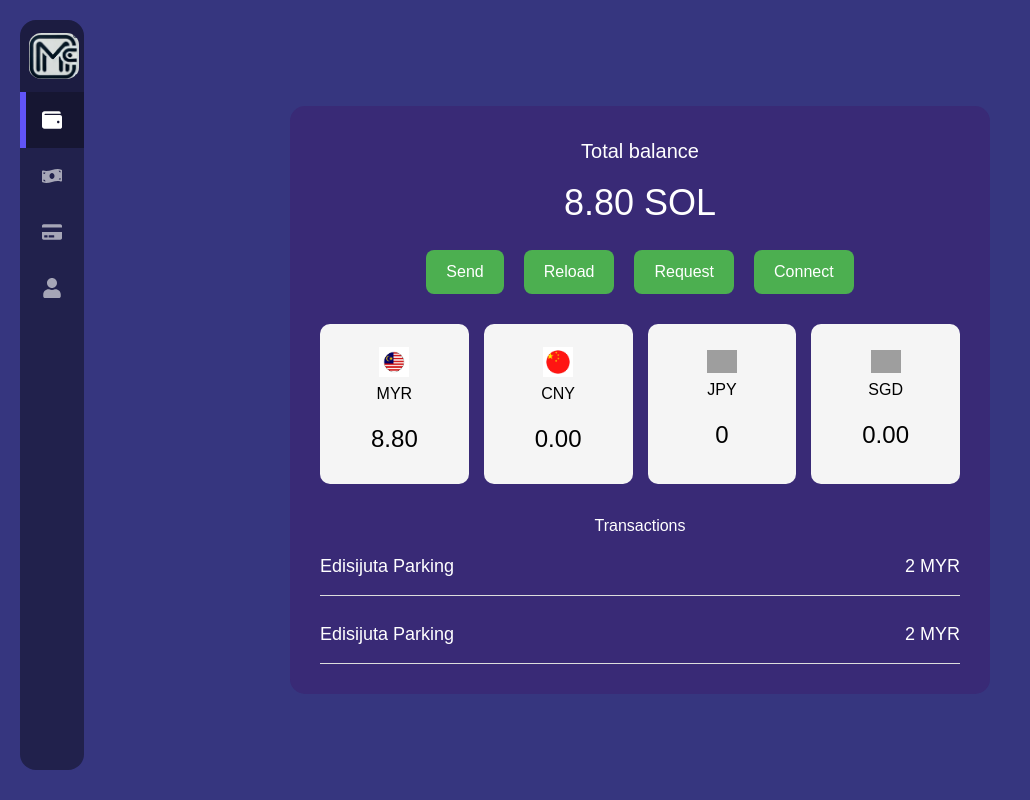
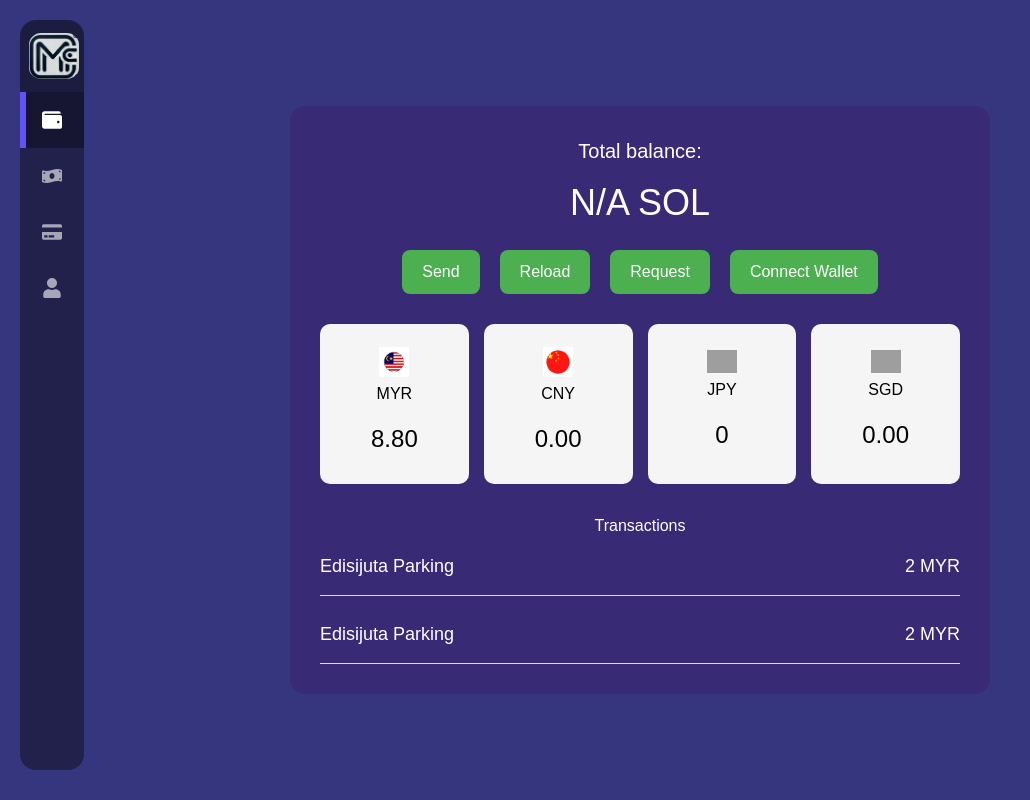
Before and after one commit to nightmire777/nextjs-blog, a Next.js app: page / in a window 1280 px wide. Shown: the whole page, without its empty margins (0-1030 px from the left). Built offline with nearby package versions, Linux system fonts and the light colour scheme; grey boxes are pictures that could not be loaded.

Commit message:
connect wallet button done

```diff
--- a/src/app/page.tsx
+++ b/src/app/page.tsx
@@ -100,13 +100,29 @@ export default function Home() {
         className={styles.walletContainer}
       >
         <div className={styles.balanceSection}>
-          <h2 className={styles.totalBalance}>Total balance</h2>
-          <h1 className={styles.balanceAmount}>8.80 SOL</h1>
+          <h2 className={styles.totalBalance}>Total balance: </h2>
+          <h1 className={styles.balanceAmount}>
+            {walletAddress ? (
+                <div>
+                    {balance ? `${balance.toFixed(3)} SOL `: 'Loading...'}
+                </div>
+                ) : (
+                <p>N/A SOL</p>
+            )}
+          </h1>
           <div className={styles.balanceActions}>
             <button className={styles.actionButton}>Send</button>
             <button className={styles.actionButton}>Reload</button>
             <button className={styles.actionButton}>Request</button>
-            <button className={styles.actionButton}>Connect</button>
+            {walletAddress ? (
+                <button className={styles.actionButton} onClick={disconnectWallet}>
+                    Disconnect Wallet
+                </button>
+                ) : (
+                <button className={styles.actionButton} onClick={connectWallet}>
+                    Connect Wallet
+                </button>
+            )}
           </div>
         </div>
         <div className={styles.currencyGrid}>
```
